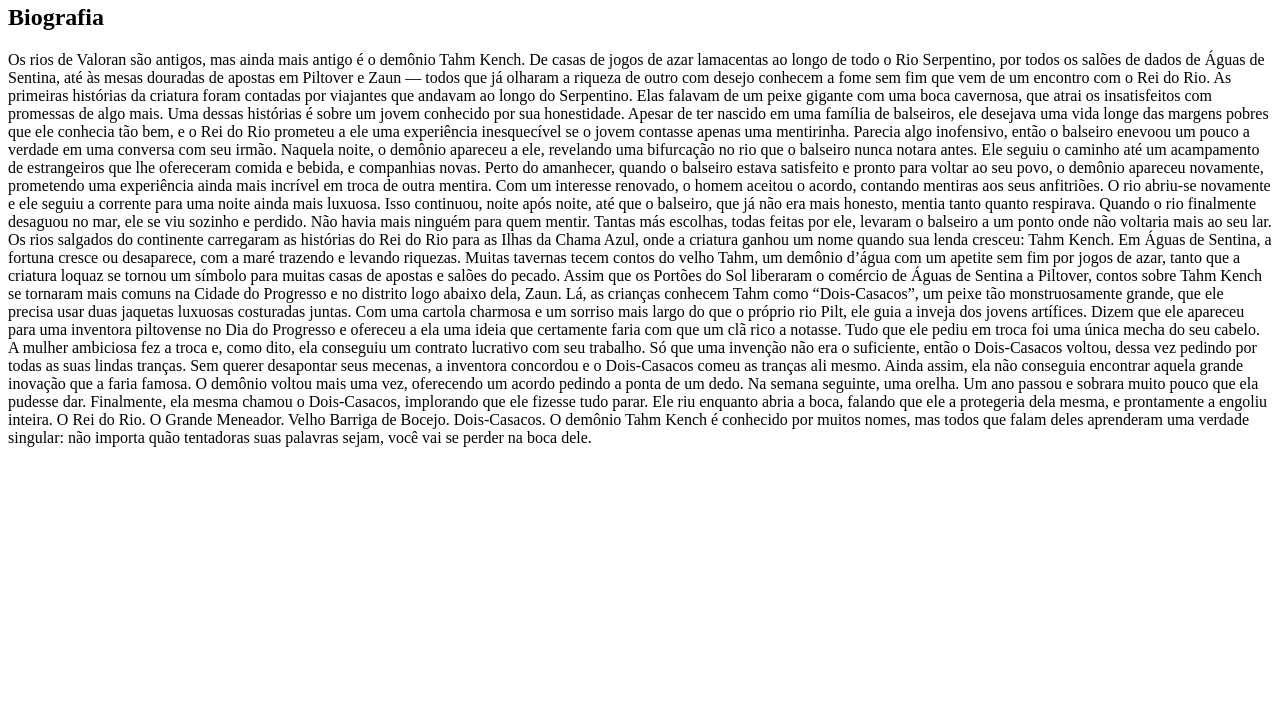
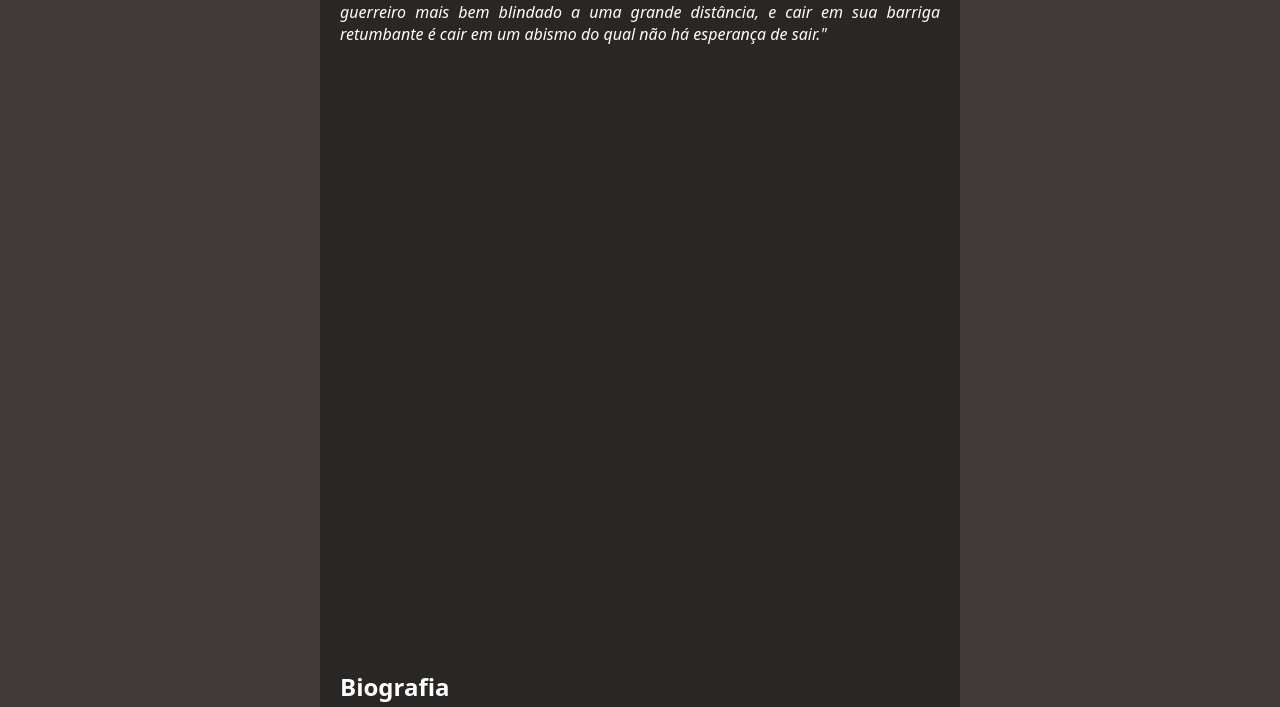
Before and after one commit to Emerson-nuvem/projeto-tk-wiki, a plain HTML site: page index.html in a window 1280 px wide. Shown: the part 150-857 px from the top of the page. Before the commit the page ends 800 px from the top, so only its background shows below. Drawn offline with Linux system fonts and the light colour scheme.

Commit message:
atualizei o projeto

```diff
--- a/estilos/style.css
+++ b/estilos/style.css
@@ -1 +1,24 @@
 @charset "UTF-8";
+
+*{
+    margin: 0px;
+    padding: 0px;
+    box-sizing: border-box;
+}
+
+body{
+    background-color: rgb(63, 57, 57) ;
+}
+
+main, header{
+    font-family: system-ui, -apple-system, BlinkMacSystemFont, 'Segoe UI', Roboto, Oxygen, Ubuntu, Cantarell, 'Open Sans', 'Helvetica Neue', sans-serif;
+    display: block;
+    color:white;
+    background: rgb(41, 38, 38);
+    width: 50vw;
+    height: 100vh;
+    margin: auto;
+    text-align: justify;
+    padding: 20px;
+
+}
--- a/index.html
+++ b/index.html
@@ -14,7 +14,7 @@
         <p><i>"Conhecido por muitos nomes ao longo da história, Tahm Kench viaja pelas águas de Runeterra, preenchendo seu insaciável apetite com o pesar dos outros. Apesar de parecer particularmente encantador e orgulhoso, ele vaga pelo reino físico como um andarilho em busca de presas desavisadas. Sua língua pode atordoar até o guerreiro mais bem blindado a uma grande distância, e cair em sua barriga retumbante é cair em um abismo do qual não há esperança de sair."</i></p>
     </header>
 
-    </main>
+        <main>
         <h2>Biografia</h2>
         <article>
                 Os rios de Valoran são antigos, mas ainda mais antigo é o demônio Tahm Kench. De casas de jogos de azar lamacentas ao longo de todo o Rio Serpentino, por todos os salões de dados de Águas de Sentina, até às mesas douradas de apostas em Piltover e Zaun — todos que já olharam a riqueza de outro com desejo conhecem a fome sem fim que vem de um encontro com o Rei do Rio.
```
